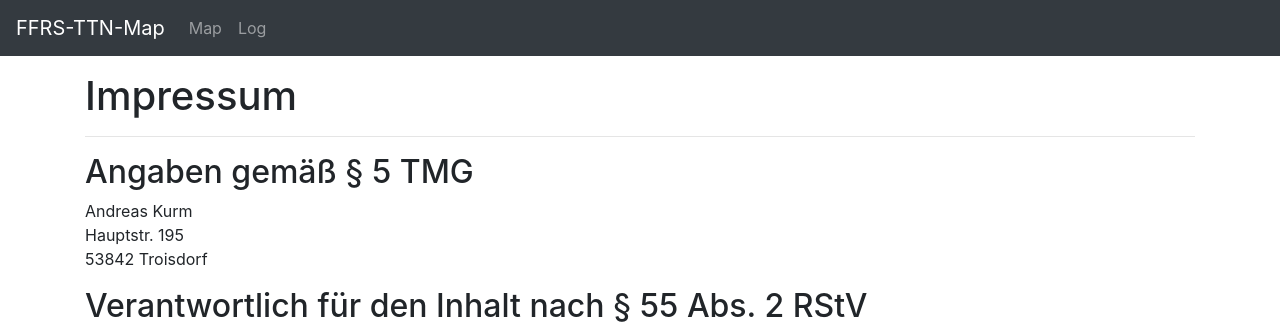
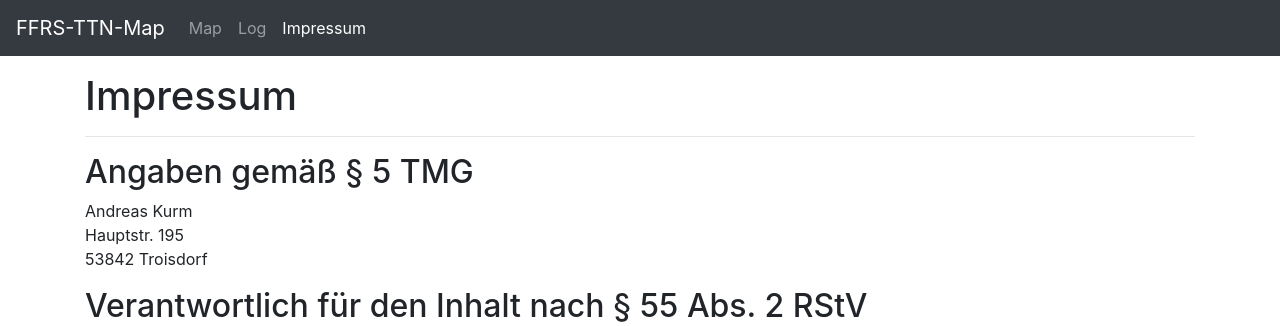
Before and after one commit to kamkalian/IoTMap, a Flask app: page /impressum in a window 1280 px wide. Shown: the top 326 px of the page. Run offline with Flask 2, Linux system fonts and the light colour scheme; parts of the project's set-up code (start-up, migrations or seed data) failed here and were passed over; some libraries are stand-ins or nearby versions.

Commit message:
Added impressum to the navigation

```diff
--- a/app/templates/base.html
+++ b/app/templates/base.html
@@ -36,6 +36,9 @@
             <li class="nav-item {% if site == 'log' %}active{% endif %}">
               <a class="nav-link" href="{{ url_for('main.log') }}">Log</a>
             </li>
+            <li class="nav-item {% if site == 'impressum' %}active{% endif %}">
+              <a class="nav-link" href="{{ url_for('main.impressum') }}">Impressum</a>
+            </li>
         </div>
     </nav>
 
```
